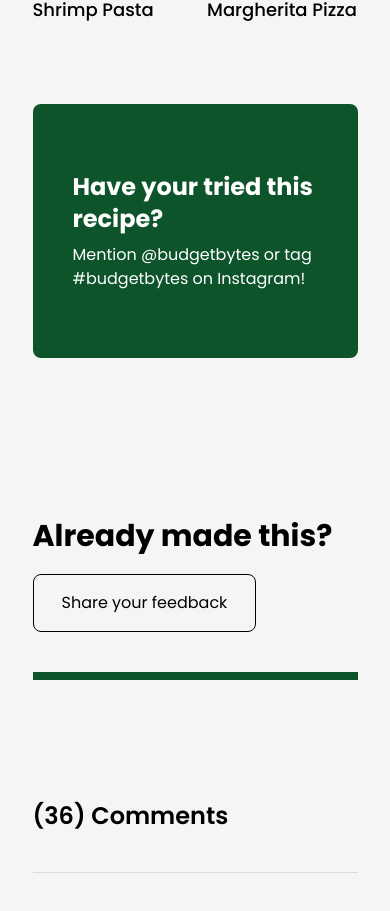
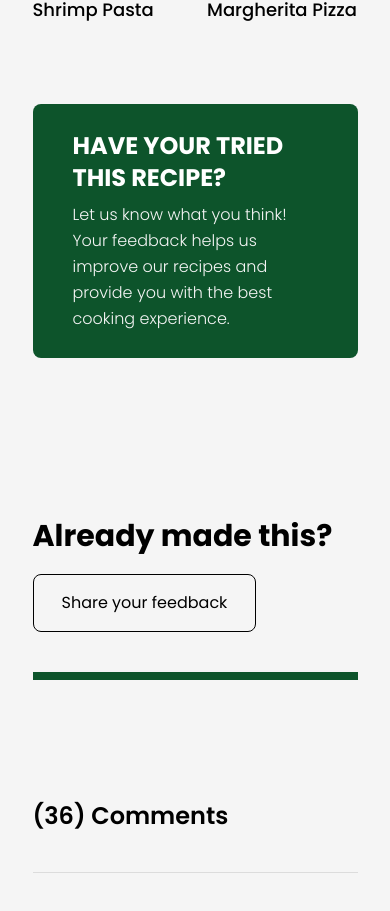
Before and after one commit to wilhelmusolejr/foodify-v2, a React (Vite) app in the folder client/: page /recipe/1 in a window 390 px wide. Shown: the part 3994-4905 px from the top of the page. Built offline with nearby package versions, Linux system fonts and the light colour scheme; a web font is replaced by a local one.

Commit message:
style: change paragraph element to paragraph component. Heading font size responsive

```diff
--- a/client/src/components/Recipe/Feedback.jsx
+++ b/client/src/components/Recipe/Feedback.jsx
@@ -1,4 +1,6 @@
 import React from "react";
+
+import Paragraph from "@components/Paragraph";
 
 export default function Feedback({ className = "" }) {
   return (
@@ -6,8 +8,11 @@ export default function Feedback({ className = "" }) {
       className={`min-h-[30vh] px-10  bg-green-900 rounded-lg text-white flex justify-center items-center ${className}`}
     >
       <div className="flex flex-col gap-2">
-        <h2 className="text-2xl font-bold">Have your tried this recipe?</h2>
-        <p>Mention @budgetbytes or tag #budgetbytes on Instagram!</p>
+        <h2 className="text-2xl lg:text-3xl uppercase font-bold">Have your tried this recipe?</h2>
+        <Paragraph className=" text-[#f5f5f5] lg:w-10/12 mx-auto text-left">
+          Let us know what you think! Your feedback helps us improve our recipes and provide you
+          with the best cooking experience.
+        </Paragraph>
       </div>
     </div>
   );
```
